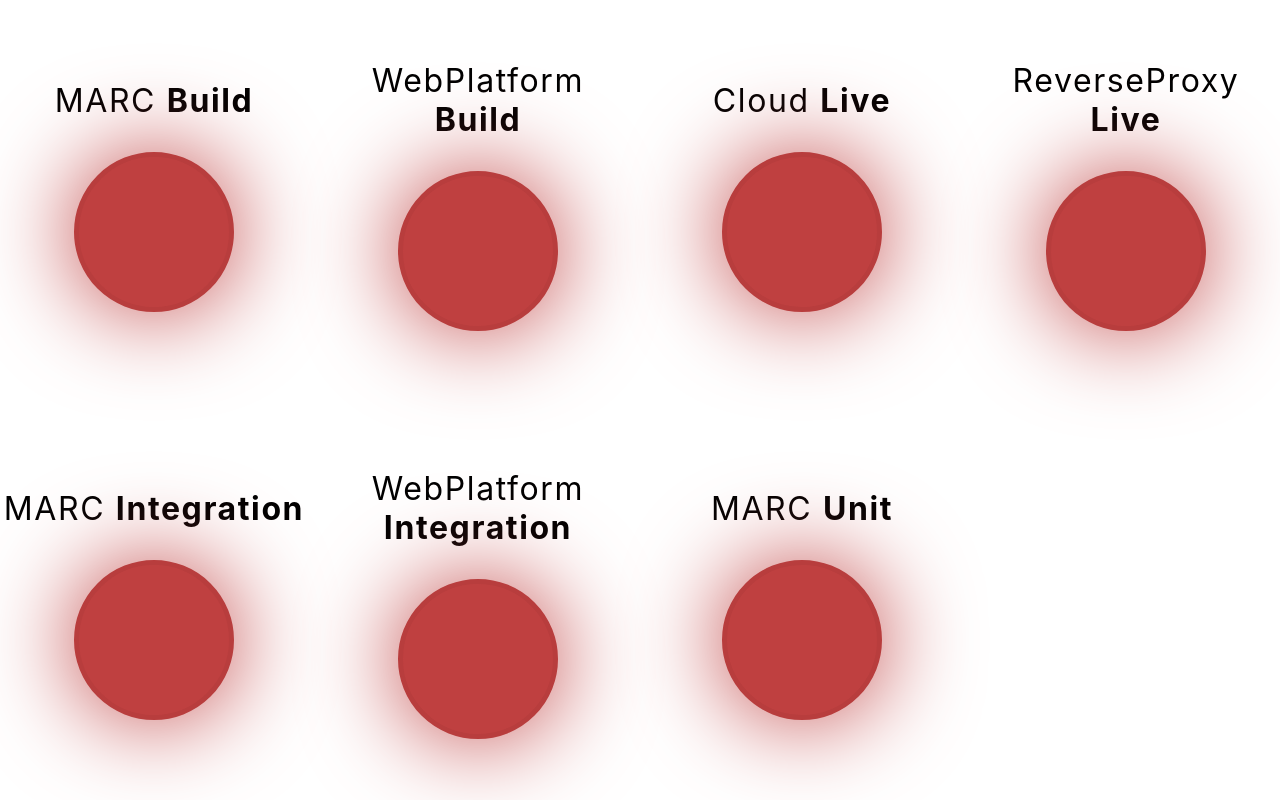
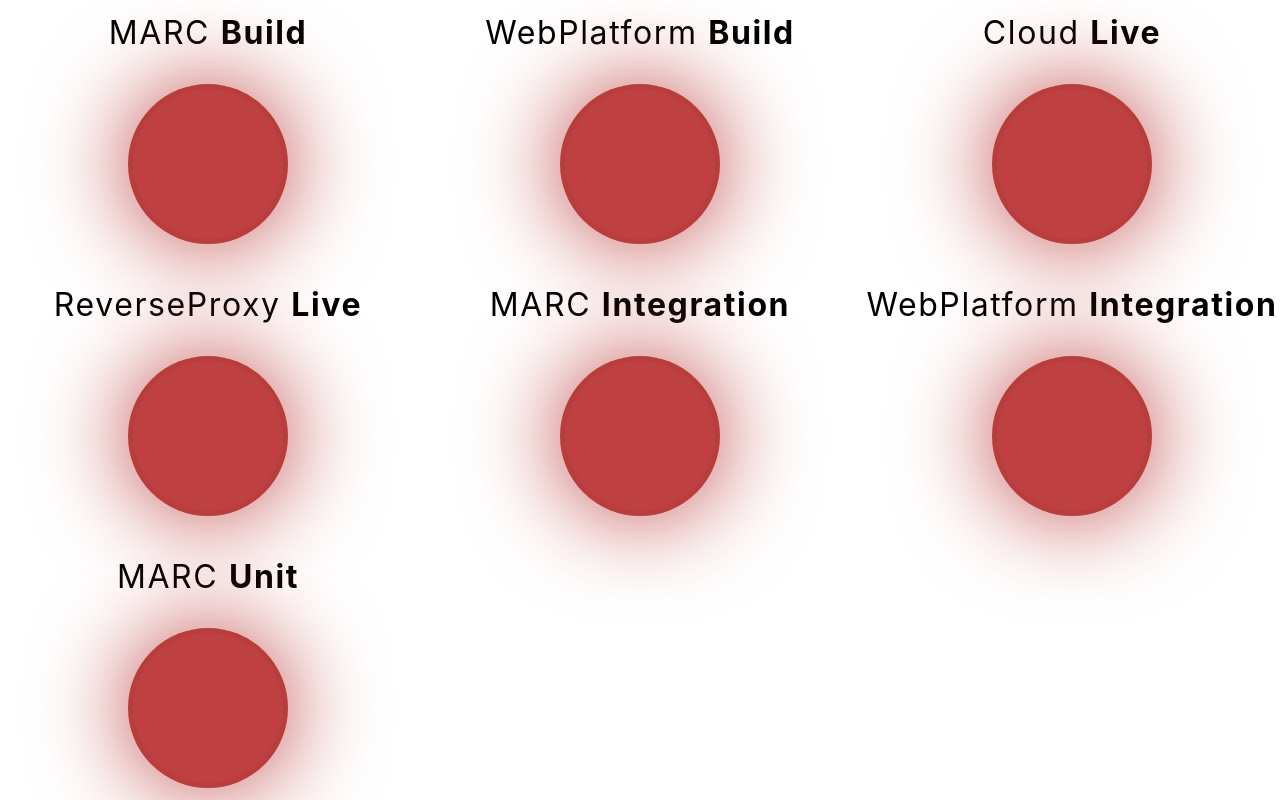
Before and after one commit to jesperorb-caspeco/status-dashboard, a React (Create React App) app: page / in a window 1280 px wide. Built offline with nearby package versions, Linux system fonts and the light colour scheme; no server answers.

Commit message:
Fix light alignment, non breaking space

```diff
--- a/src/components/app/App.css
+++ b/src/components/app/App.css
@@ -5,15 +5,22 @@
     grid-template-columns: repeat(4, 1fr);
     grid-auto-rows: 1fr;
     grid-gap: 1rem;
+    justify-content: center;
 }
 
-@media (max-width: 32rem) {
+@media (max-width: 1350px) {
+    .app {
+        grid-template-columns: 1fr 1fr 1fr;
+    }
+}
+
+@media (max-width: 1000px) {
     .app {
         grid-template-columns: 1fr 1fr;
     }
 }
 
-@media (max-width: 22rem) {
+@media (max-width: 600px) {
     .app {
         grid-template-columns: 1fr;
     }
--- a/src/components/statusLight/StatusLight.tsx
+++ b/src/components/statusLight/StatusLight.tsx
@@ -13,7 +13,7 @@ interface IStatusLightProps {
 const StatusLight: SFC<IStatusLightProps> = ({ system, text, type }: IStatusLightProps) => {
     return(
         <div className="status-container">
-            <div className="status__text">{ system } <span>{ text }</span></div>
+            <div className="status__text">{ system }&nbsp;<span>{ text }</span></div>
           <div className={cn("status__light", { [`status__light--${type}`]: true })} />
         </div>
     )
```
